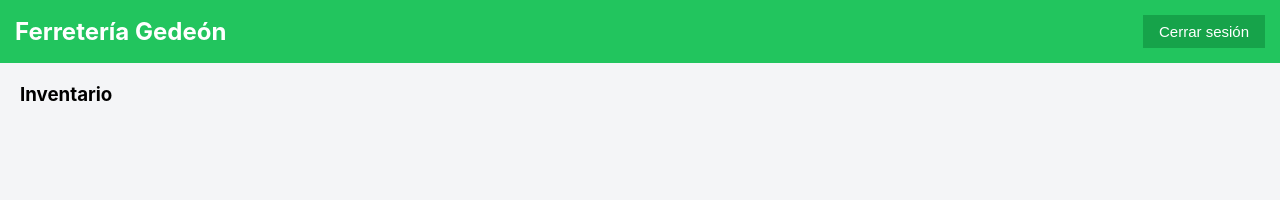
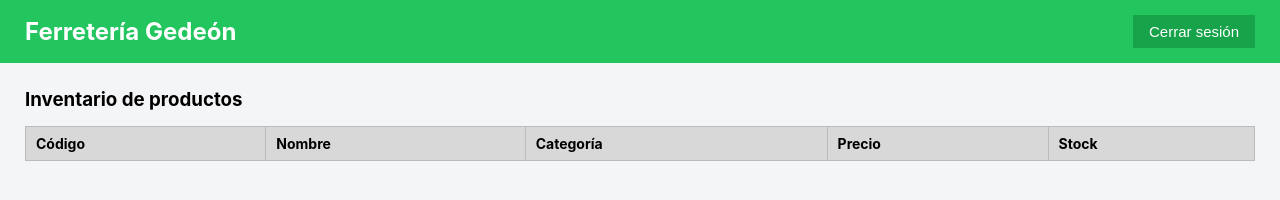
Before and after one commit to Anthony1209M/ferreteria-gedeon, a website: page views/inventario.html in a window 1280 px wide. Drawn offline with Linux system fonts and the light colour scheme; files that its build step writes are made by us from their sources.

Commit message:
tabla de productos en la pagina de inventario y sus estilos

```diff
--- a/public/css/estilos.css
+++ b/public/css/estilos.css
@@ -76,3 +76,50 @@ input:focus {
     outline: none;
     border-color: #22C55E;
 }
+
+/* pagina de inventario */
+.barra-superior {
+    background-color: #22C55E;
+    color: white;
+    padding: 15px 25px;
+    display: flex;
+    justify-content: space-between;
+    align-items: center;
+}
+
+.btn-salir {
+    width: auto;
+    margin: 0;
+    padding: 8px 16px;
+    background-color: #16A34A;
+}
+
+.contenido {
+    padding: 25px;
+}
+
+.contenido h3 {
+    margin-bottom: 15px;
+}
+
+.tabla {
+    width: 100%;
+    border-collapse: collapse;
+    background-color: white;
+}
+
+.tabla th, .tabla td {
+    border: 1px solid #bbb;
+    padding: 8px 10px;
+    text-align: left;
+    font-size: 14px;
+}
+
+.tabla th {
+    background-color: #d8d8d8;
+}
+
+.mensaje-vacio {
+    margin-top: 15px;
+    color: #666;
+}
--- a/views/inventario.html
+++ b/views/inventario.html
@@ -7,21 +7,30 @@
     <link rel="stylesheet" href="css/estilos.css">
 </head>
 <body>
-    <header style="background:#22C55E; color:white; padding:15px; display:flex; justify-content:space-between; align-items:center;">
+    <header class="barra-superior">
         <h2>Ferretería Gedeón</h2>
-        <button id="btnSalir" style="width:auto; margin:0; padding:8px 16px; background:#16A34A;">Cerrar sesión</button>
+        <button id="btnSalir" class="btn-salir">Cerrar sesión</button>
     </header>
 
-    <main style="padding:20px;">
-        <h3>Inventario</h3>
-        <p></p>
+    <main class="contenido">
+        <h3>Inventario de productos</h3>
+
+        <table class="tabla">
+            <thead>
+                <tr>
+                    <th>Código</th>
+                    <th>Nombre</th>
+                    <th>Categoría</th>
+                    <th>Precio</th>
+                    <th>Stock</th>
+                </tr>
+            </thead>
+            <tbody id="cuerpoTabla"></tbody>
+        </table>
+
+        <p id="sinResultados" class="mensaje-vacio"></p>
     </main>
 
-    <script>
-        document.getElementById('btnSalir').addEventListener('click', async () => {
-            await fetch('/api/auth/logout', { method: 'POST' });
-            window.location.href = '/login.html';
-        });
-    </script>
+    <script src="js/inventario.js"></script>
 </body>
 </html>
```
